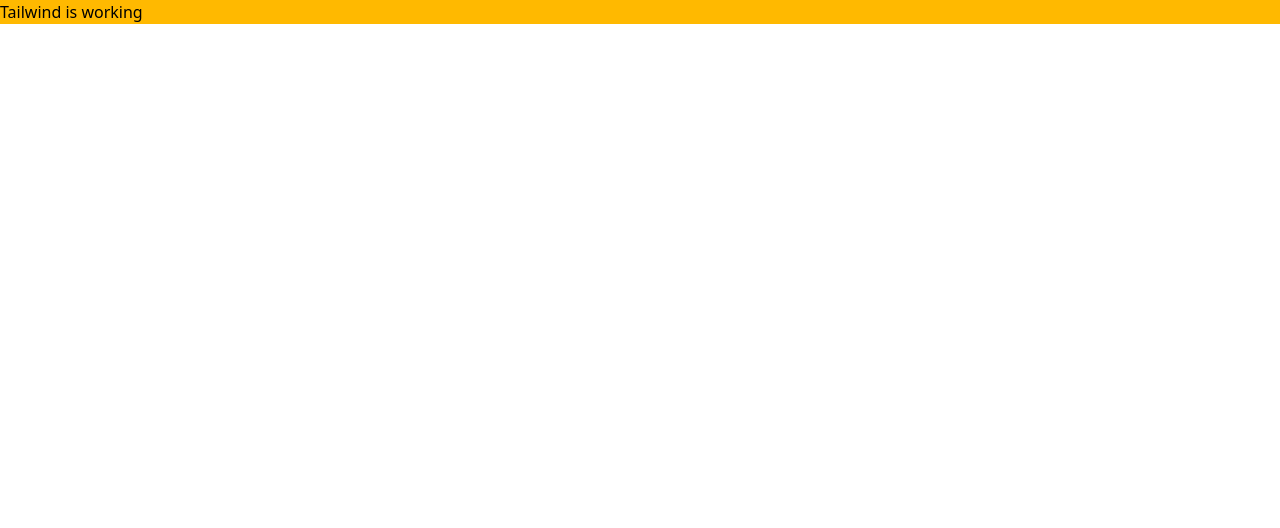
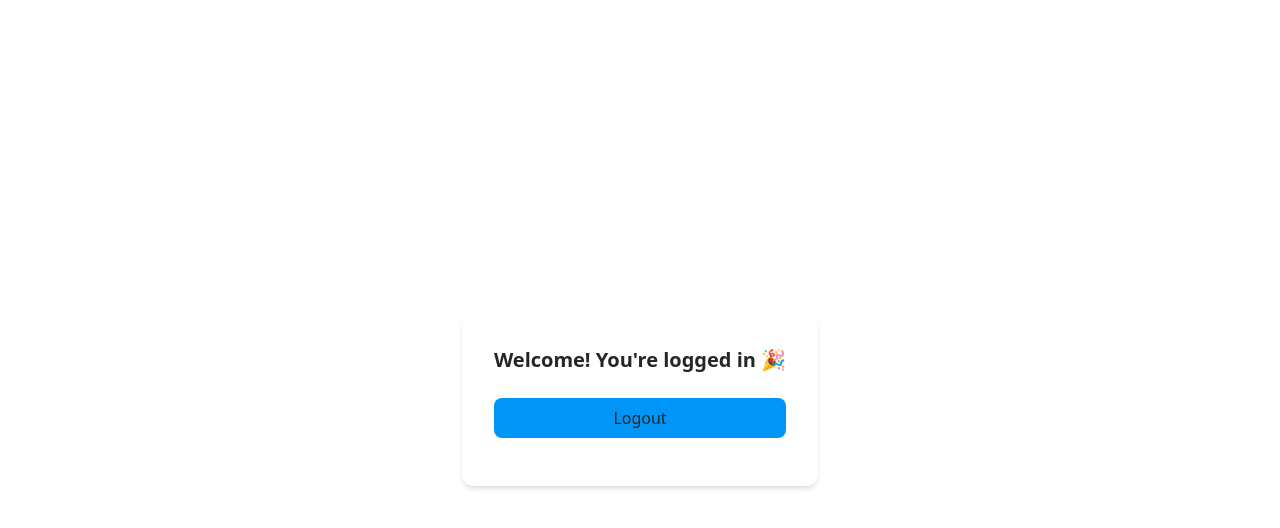
Before and after one commit to Aryan9inja/Insta-Clone, a React (Vite) app: page / in a window 1280 px wide. Shown: the top 528 px of the page. Built offline with nearby package versions, Linux system fonts and the light colour scheme; no server answers.

Commit message:
Add routes for routing

```diff
--- a/src/App.tsx
+++ b/src/App.tsx
@@ -1,5 +1,12 @@
+import { BrowserRouter } from "react-router-dom";
+import AppRoutes from "./routes/routes";
+
 function App() {
-  return <h1 className="bg-amber-400">Tailwind is working</h1>;
+  return (
+    <BrowserRouter>
+      <AppRoutes />
+    </BrowserRouter>
+  );
 }
 
 export default App;
--- /dev/null
+++ b/src/routes/routes.tsx
@@ -0,0 +1,18 @@
+import HomePage from "../components/testing/homePage";
+import SignUpForm from "../components/auth_Features/signUpForm";
+import { Route, Routes } from "react-router-dom";
+import VerifyEmailNotice from "../components/auth_Features/verifyEmailNotice";
+import EmailVerification from "../components/auth_Features/verifyEmail";
+
+const AppRoutes = () => {
+  return (
+    <Routes>
+      <Route path="/" element={<HomePage />} />
+      <Route path="/signup" element={<SignUpForm />} />
+      <Route path="/verify-email" element={<VerifyEmailNotice />} />
+      <Route path="/verify" element={<EmailVerification />} />
+    </Routes>
+  );
+};
+
+export default AppRoutes;
```
